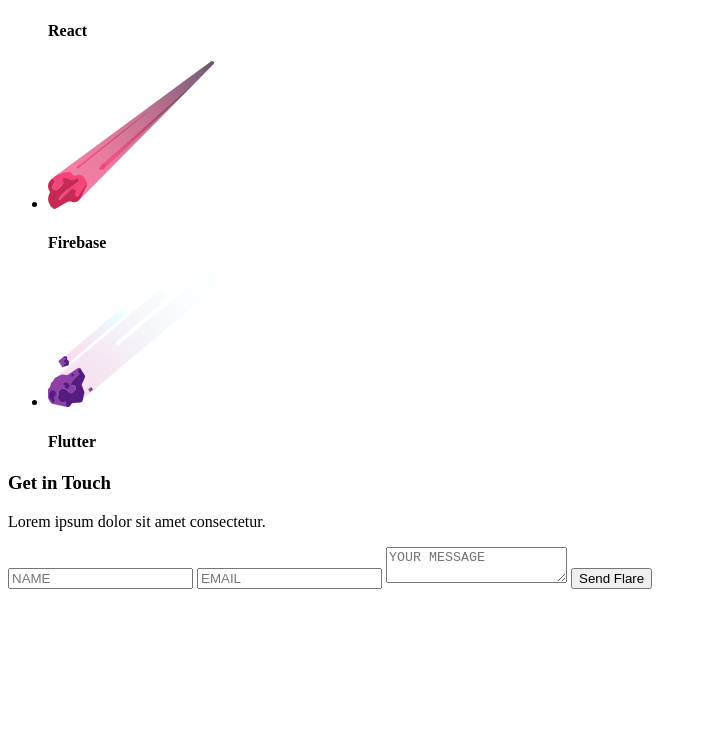
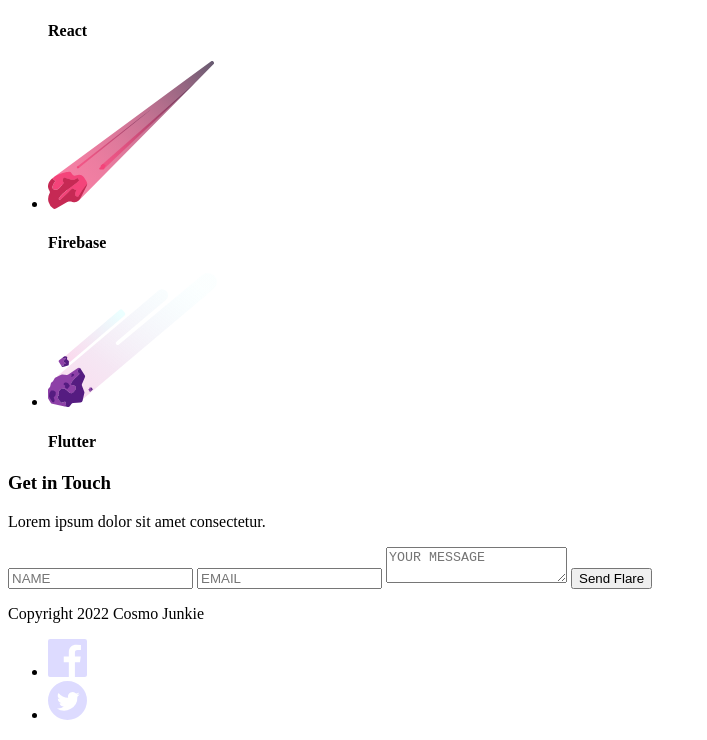
Before and after one commit to Geachie/Cosmo-Junkie, a plain HTML site: page index.html in a window 1280 px wide. Shown: the part 2716-3456 px from the top of the page, without its empty margins (0-707 px from the left). Before the commit the page ends 3313 px from the top, so only its background shows below. Drawn offline with Linux system fonts and the light colour scheme.

Commit message:
Add footer

```diff
--- a/index.html
+++ b/index.html
@@ -79,6 +79,18 @@
         <button class="button">Send Flare</button>
       </form>
     </section>
-    <footer></footer>
+    <footer>
+      <div class="grid">
+        <p class="copyright">Copyright 2022 Cosmo Junkie</p>
+        <ul class="social">
+          <li>
+            <a href=""><img src="assets/icon_fb.svg" alt="facebook" /></a>
+          </li>
+          <li>
+            <a href=""><img src="assets/icon_tw.svg" alt="twitter" /></a>
+          </li>
+        </ul>
+      </div>
+    </footer>
   </body>
 </html>
```
